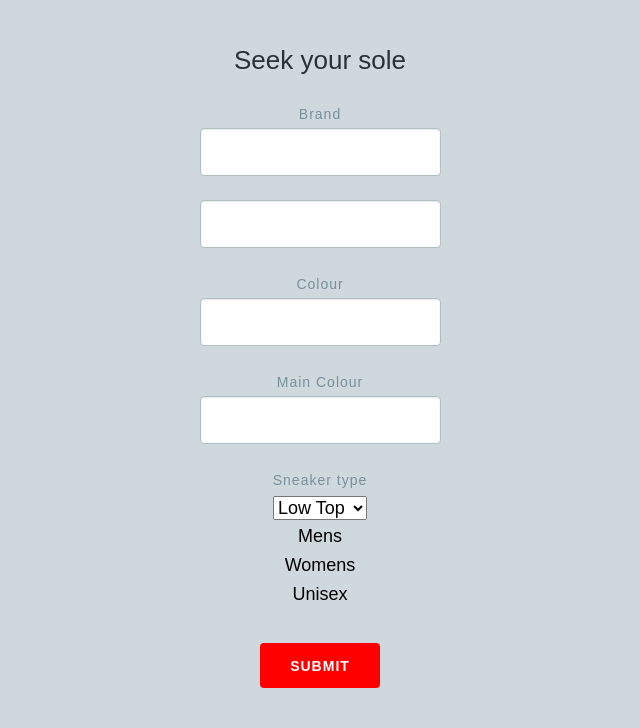
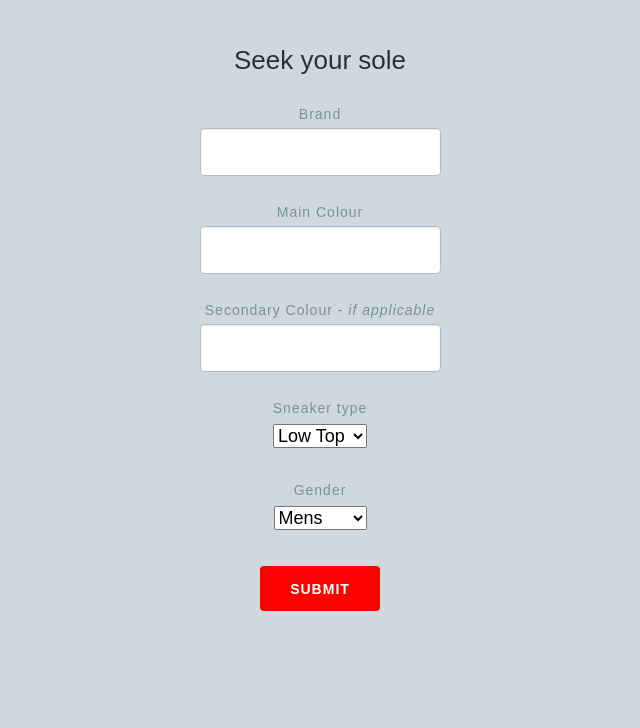
Before and after one commit to Wirey98/SoftwareProject, a Flask app: page /shinder in a window 1280 px wide. Shown: the part 384-1112 px from the top of the page, without its empty margins (320-960 px from the left). Run offline with Flask 2, Linux system fonts and the light colour scheme.

Commit message:
finishing touches on static pages

```diff
--- a/templates/main.html
+++ b/templates/main.html
@@ -54,30 +54,28 @@ div.desc {
 
     <form class ="center" name="signup_form">
 
-        <label for="name">Brand</label>
+        <label for="brand">Brand</label>
         <input type="text" name="brand" class="field" required >
 
-        <label for="email"></label>
-        <input type="text" name="colour" class="field" required>
 
-        <label for="email">Colour</label>
-        <input type="text" name="colour" class="field" required>
+        <label for="mColour">Main Colour</label>
+        <input type="text" name="mcolour" class="field" required>
 
-        <label for="email">Main Colour</label>
-        <input type="text" name="colour" class="field" required>
+        <label for="sColour">Secondary Colour <i>- if applicable</i></label>
+        <input type="text" name="scolour" class="field" required>
 
         <label for="sneakertype">Sneaker type</label>
-        <select id="sneakertype" name="sneakertype">
+        <select id="sneakertype" name="sneakertype" required>
           <option value="LowTop">Low Top</option>
           <option value="HighTop">High Top</option>
-
+          </select><br><br>
 
         <label for="gender">Gender</label>
-        <select id="gender" name="gender">
+        <select id="gender" name="gender" required>
           <option value="mens">Mens</option>
           <option value="womens">Womens</option>
           <option value="unisex">Unisex</option>
-
+          </select>
 
         <p class="error error--hidden"></p>
 
--- a/templates/review.html
+++ b/templates/review.html
@@ -44,7 +44,7 @@
     <li><b>Colour:</b> Grey</li>
     <li><b>Gender:</b> Mens</li>
     <li><b>Type:</b> Runner</li>
-    <li><b>Review</b>This is an amazing pair. Air Max's go well with every type of outfit. In my opinion white is the best colout to go for. They're a 10/10 in my books!!</li>
+    <li><b>Review</b>This is an amazing pair. Air Max's go well with every type of outfit. In my opinion white is the best colour to go for. They're a 10/10 in my books!!</li>
 
 
 </ul>
@@ -57,7 +57,7 @@
     <li><b>Colour:</b> White</li>
     <li><b>Gender:</b> Unisex</li>
     <li><b>Type:</b> High-Top</li>
-    <li><b>Review</b>This is an amazing shoes. Great everday pair due to the comfortability. I wear these for running and I see no wear and tear. Ultraboosts will last you for years. The wide range of colours are great, althoug I am reviwing the grey pair, the black ones are also lovely!</li>
+    <li><b>Review</b>This is an amazing pair of shoes. Great everday pair due to the comfortability. I've wear these for running and I see no wear and tear. Ultraboosts will last you for years. The wide range of colours are great, although I am reviewing the grey pair, the black ones are also lovely!</li>
 
 
 </ul>
```
Also changed, not shown: other parts of templates/main.html (+3 -3 lines).
